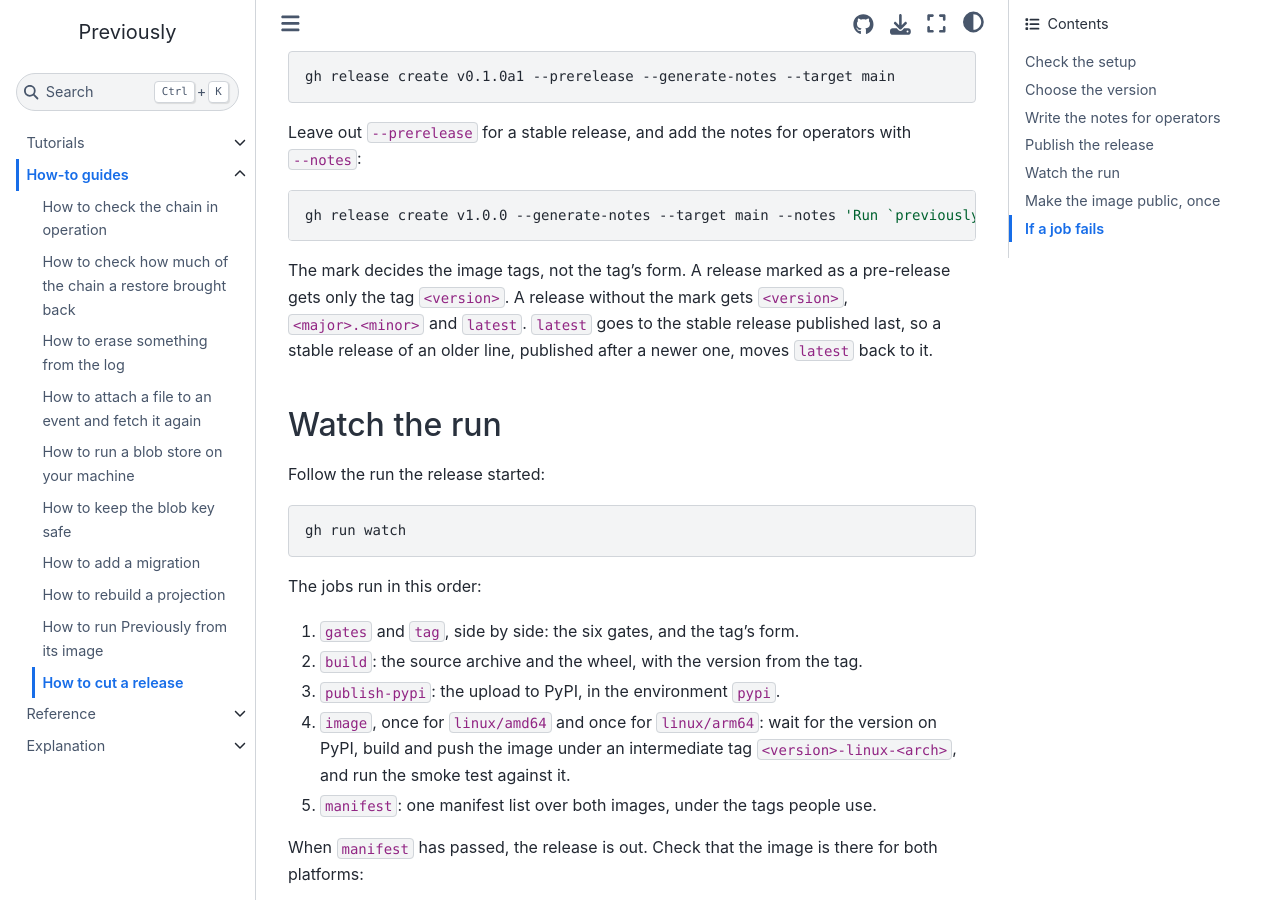
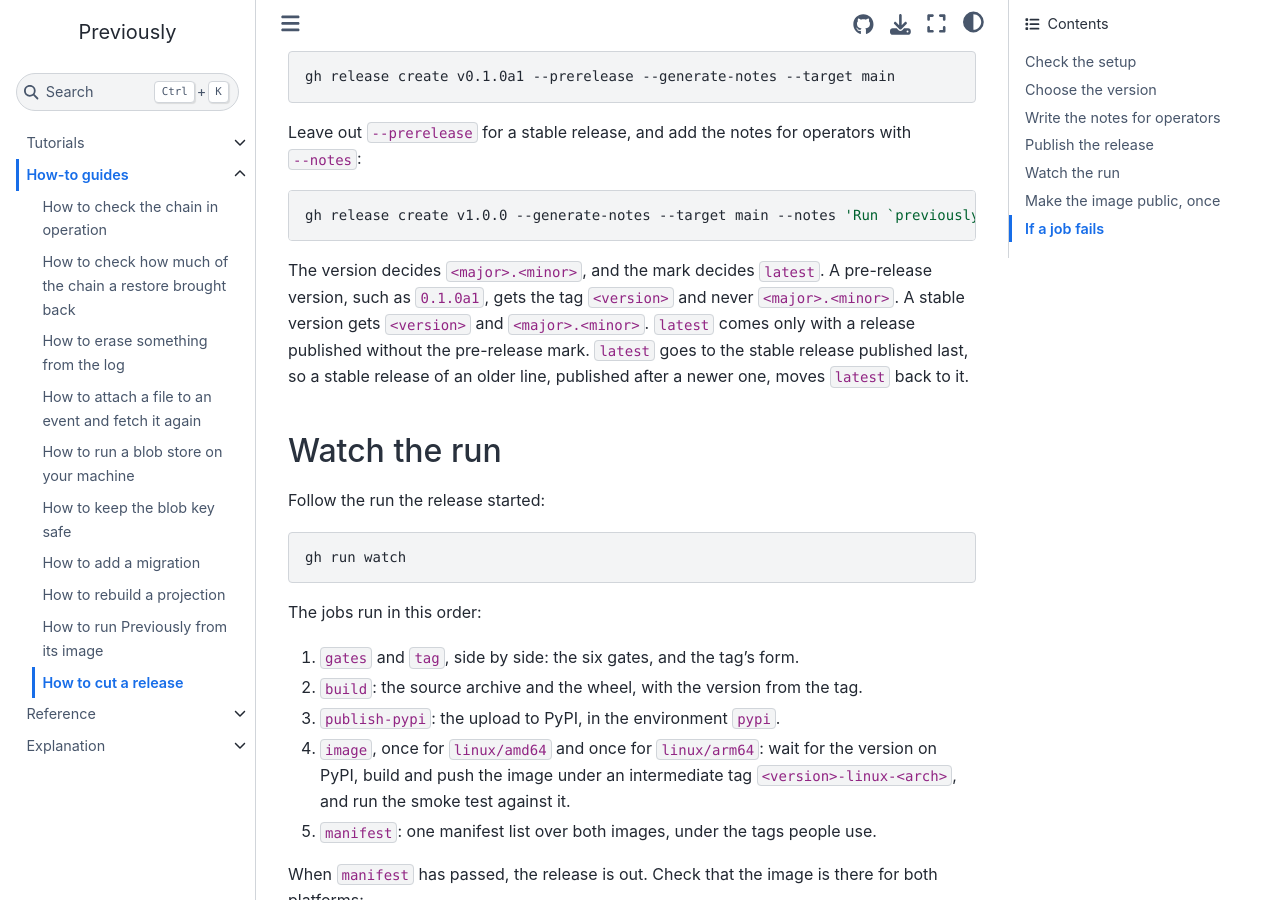
Before and after one commit to jensens/previously, a Sphinx documentation site: the page built from docs/how-to/cut-a-release.md, in a window 1280 px wide and 900 px high, scrolled down 2227 px. Built offline with Sphinx 7.4.7 and the Sphinx Book theme 1.1.4, drawn with Linux system fonts in a browser that asks for light colours.

Commit message:
docs: four sentences the last re-review found wider than measured
A SIGTERM in the first 0.7 s, while the command imports, isn't caught;
the reference and the handoff now say the command ends on SIGTERM once
it has started. The pre-release mark decides only `latest`, the version
decides `<major>.<minor>`: delivery.md and cut-a-release.md said an
alpha without the mark would get `<major>.<minor>` too. A test docstring
claimed a Kubernetes stop was measured; only `docker stop` was.

Assisted-By: Claude Opus 5.5 <noreply@anthropic.com>

````diff
--- a/docs/how-to/cut-a-release.md
+++ b/docs/how-to/cut-a-release.md
@@ -87,9 +87,10 @@ Leave out `--prerelease` for a stable release, and add the notes for operators w
 gh release create v1.0.0 --generate-notes --target main --notes 'Run `previously migrate` before anything else of this release: it adds the revision 0005_example.'
 ```
 
-The mark decides the image tags, not the tag's form.
-A release marked as a pre-release gets only the tag `<version>`.
-A release without the mark gets `<version>`, `<major>.<minor>` and `latest`.
+The version decides `<major>.<minor>`, and the mark decides `latest`.
+A pre-release version, such as `0.1.0a1`, gets the tag `<version>` and never `<major>.<minor>`.
+A stable version gets `<version>` and `<major>.<minor>`.
+`latest` comes only with a release published without the pre-release mark.
 `latest` goes to the stable release published last, so a stable release of an older line, published after a newer one, moves `latest` back to it.
 
 ## Watch the run
````
Also changed, not shown: docs/explanation/delivery.md (+1 -1 lines), docs/reference/cli.md (+2 -1 lines), docs/superpowers/handoffs/2026-10-05-kup6s-delivery.md (+1 -0 lines), 1 other file.
